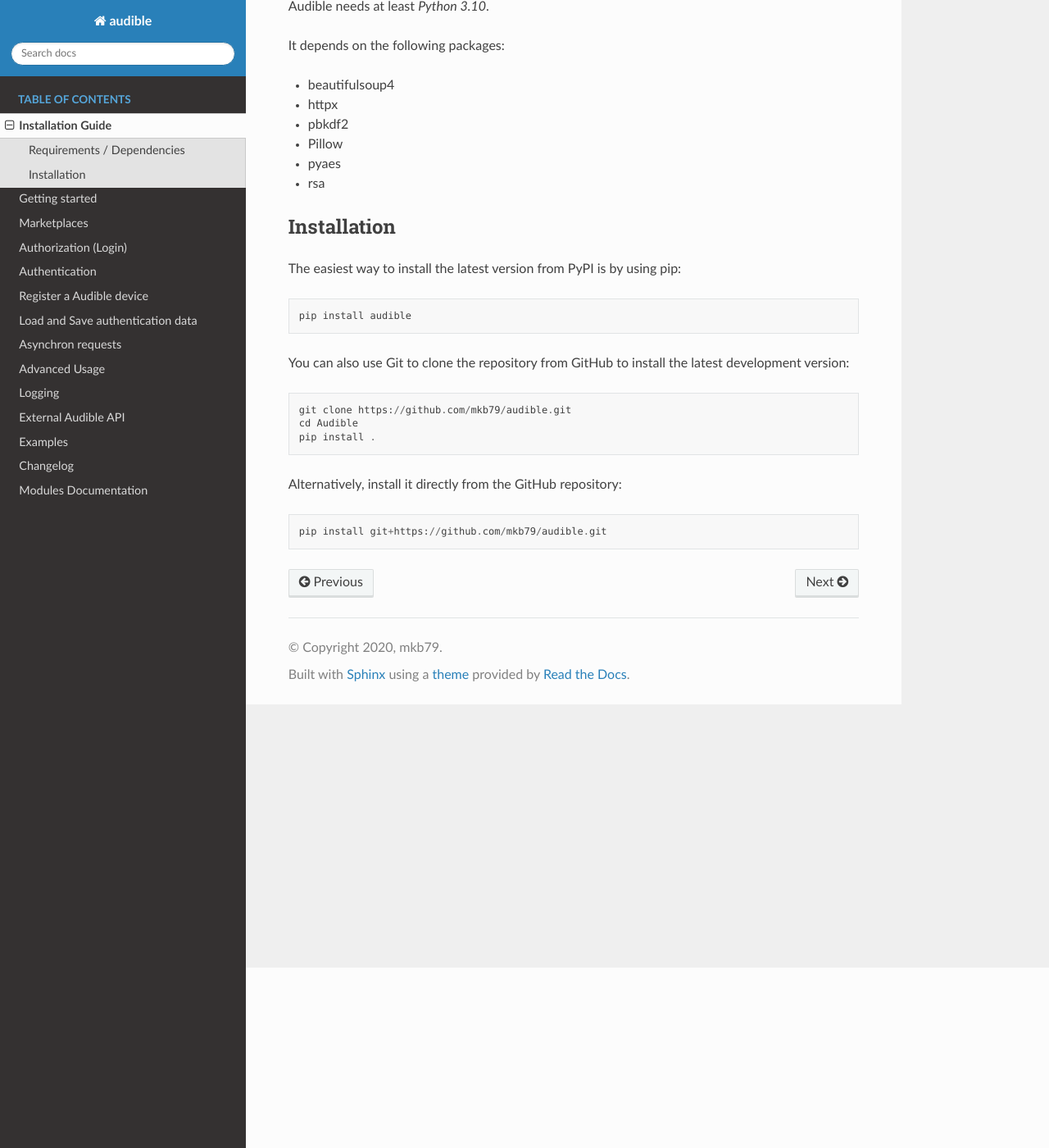
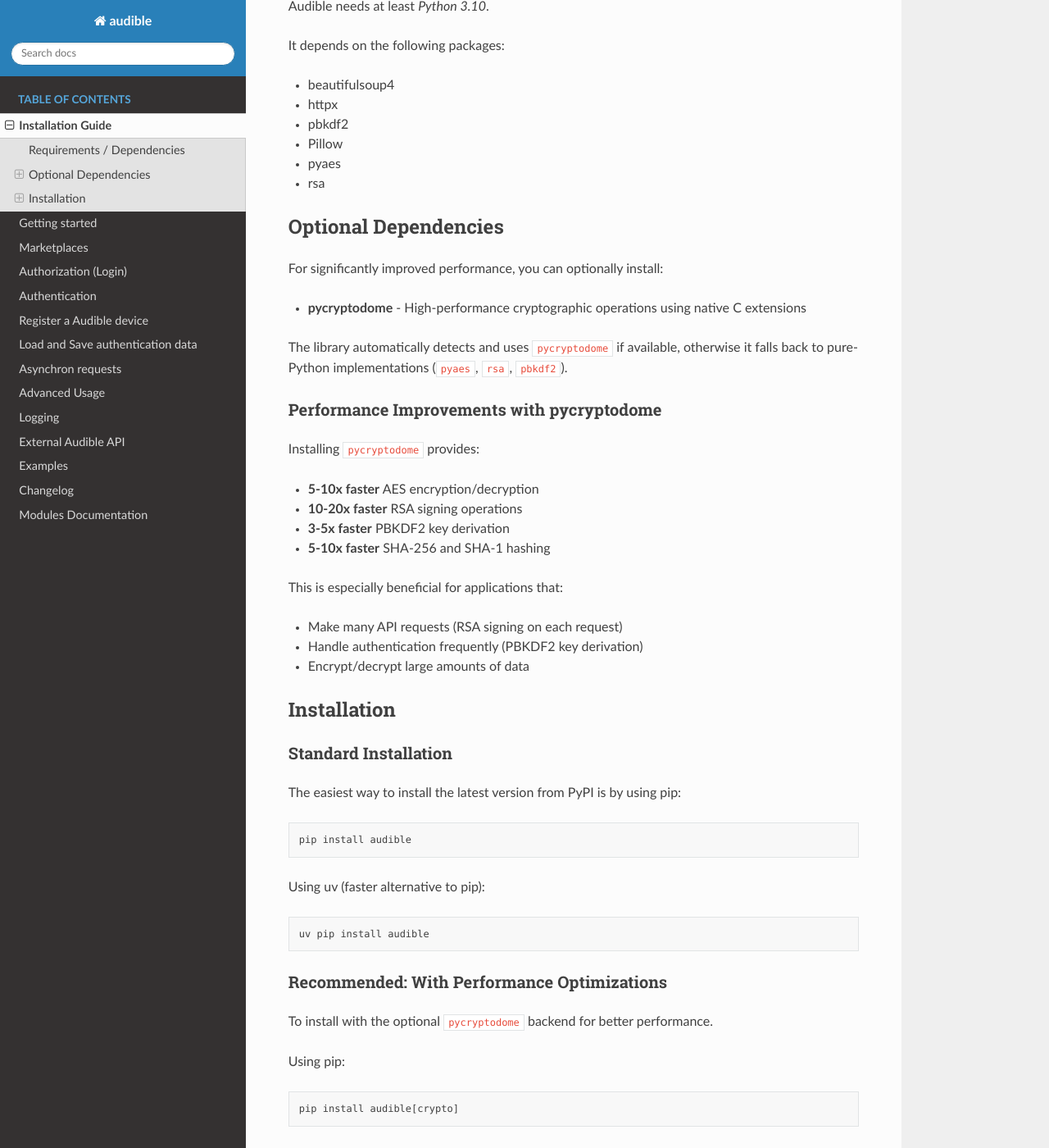
Before and after one commit to mkb79/Audible, a Sphinx documentation site: the page built from docs/source/intro/install.rst, in a window 1280 px wide and 1400 px high, scrolled down 220 px. Shown: the whole window at 82% size. Built offline with Sphinx 7.4.7 and the Read the Docs theme 3.1.0, drawn with Linux system fonts in a browser that asks for light colours; some of the changed text lies outside the part shown.

Commit message:
docs: add pycryptodome installation instructions and performance info
Update README and installation documentation to explain the optional
pycryptodome dependency and its performance benefits.

Changes to README.md:
- Restructure Installation section with subsections
- Add "Standard Installation" section
- Add "Recommended: With Performance Optimizations" section
- Include pip and uv installation examples
- List performance improvements (5-100x faster operations)
- Show multiple installation methods (extras, uv run, standalone)

Changes to docs/source/intro/install.rst:
- Add "Optional Dependencies" section
- Add "Performance Improvements with pycryptodome" subsection
- Explain when pycryptodome is beneficial
- Add "Recommended: With Performance Optimizations" section
- Include examples for pip and uv (uv pip install, uv run --extra)
- Update "Development Installation" with extra installation examples
- Add uv sync --extra crypto example for project context

Installation examples cover:
- pip install audible[crypto]
- uv pip install audible[crypto]
- uv run --extra crypto script.py
- uv sync --extra crypto
- Standalone: pip/uv pip install pycryptodome

🤖 Generated with [Claude Code](https://claude.com/claude-code)

Co-Authored-By: Claude <noreply@anthropic.com>

```diff
--- a/docs/source/intro/install.rst
+++ b/docs/source/intro/install.rst
@@ -16,12 +16,73 @@ It depends on the following packages:
 * pyaes
 * rsa
 
+Optional Dependencies
+=====================
+
+For significantly improved performance, you can optionally install:
+
+* **pycryptodome** - High-performance cryptographic operations using native C extensions
+
+The library automatically detects and uses ``pycryptodome`` if available, otherwise
+it falls back to pure-Python implementations (``pyaes``, ``rsa``, ``pbkdf2``).
+
+Performance Improvements with pycryptodome
+------------------------------------------
+
+Installing ``pycryptodome`` provides:
+
+* **5-10x faster** AES encryption/decryption
+* **10-20x faster** RSA signing operations
+* **3-5x faster** PBKDF2 key derivation
+* **5-10x faster** SHA-256 and SHA-1 hashing
+
+This is especially beneficial for applications that:
+
+* Make many API requests (RSA signing on each request)
+* Handle authentication frequently (PBKDF2 key derivation)
+* Encrypt/decrypt large amounts of data
+
 Installation
 ============
+
+Standard Installation
+---------------------
 
 The easiest way to install the latest version from PyPI is by using pip::
 
     pip install audible
+
+Using uv (faster alternative to pip)::
+
+    uv pip install audible
+
+Recommended: With Performance Optimizations
+--------------------------------------------
+
+To install with the optional ``pycryptodome`` backend for better performance.
+
+Using pip::
+
+    pip install audible[crypto]
+
+Using uv::
+
+    uv pip install audible[crypto]
+
+Or in a project context, run with extras::
+
+    uv run --extra crypto your_script.py
+
+Or add to existing installation::
+
+    # Using pip
+    pip install pycryptodome
+
+    # Using uv
+    uv pip install pycryptodome
+
+Development Installation
+------------------------
 
 You can also use Git to clone the repository from GitHub to install the latest
 development version::
@@ -30,6 +91,22 @@ development version::
     cd Audible
     pip install .
 
+With optional dependencies::
+
+    pip install .[crypto]
+
+Using uv::
+
+    uv pip install -e .[crypto]
+
+Or when working in the project::
+
+    uv sync --extra crypto
+
 Alternatively, install it directly from the GitHub repository::
 
     pip install git+https://github.com/mkb79/audible.git
+
+With optional dependencies::
+
+    pip install "audible[crypto] @ git+https://github.com/mkb79/audible.git"
```
Also changed, not shown: README.md (+35 -1 lines).
